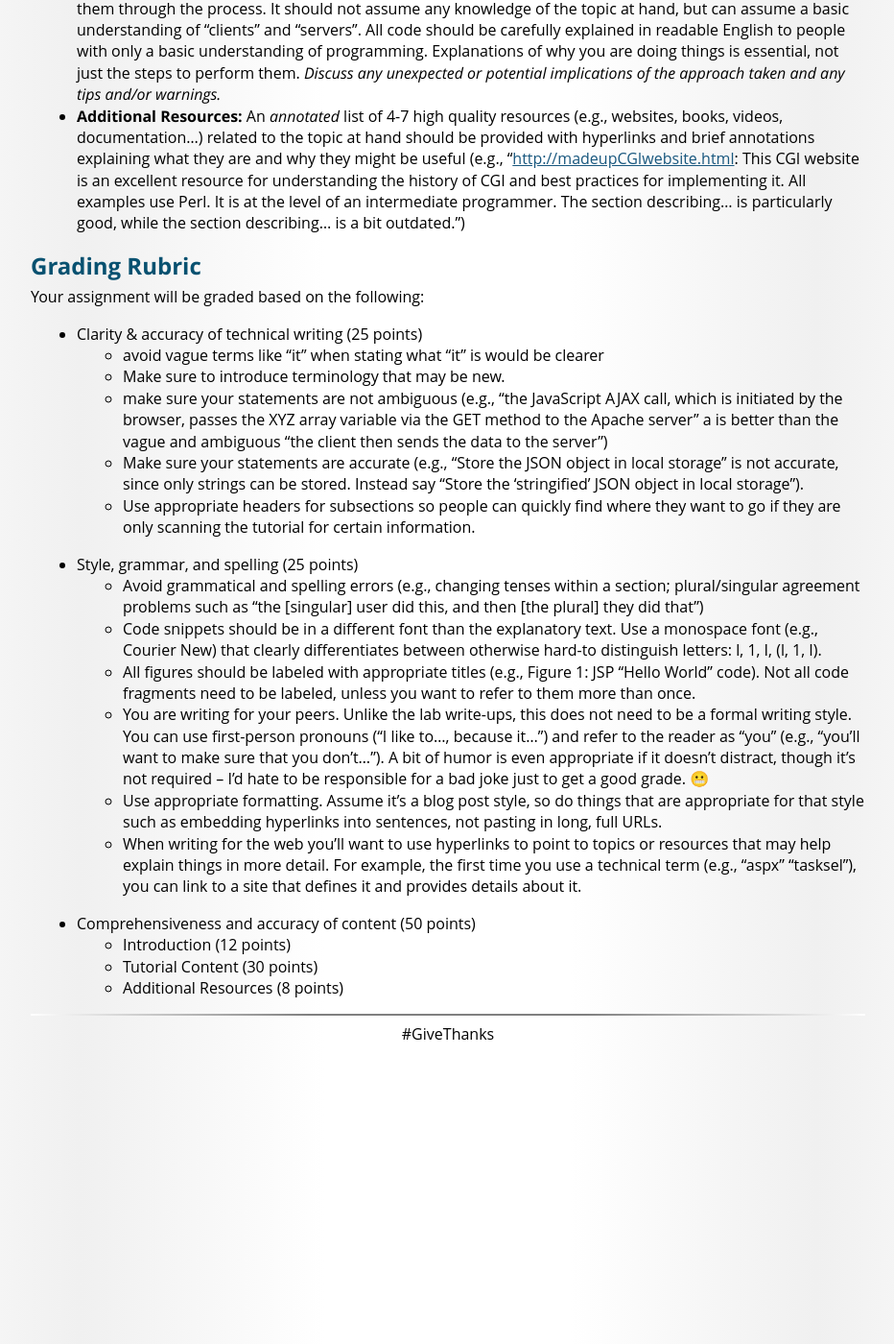
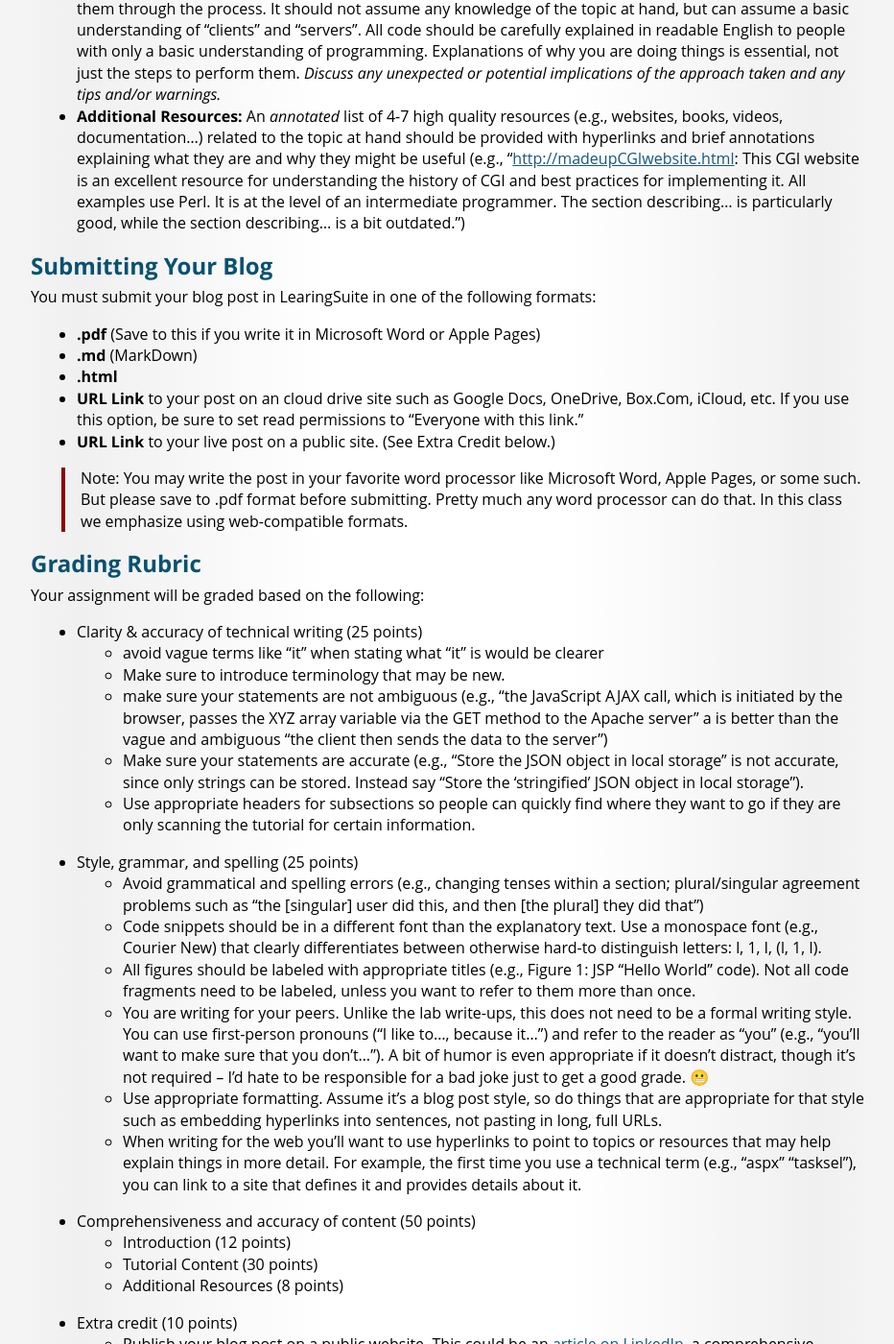
Before and after one commit to BYU-ITC-210/BYU-ITC-210.github.io, a Jekyll site: the page built from WR1-Tutorial-Blog.md, in a window 1280 px wide and 1400 px high, scrolled down 699 px. Shown: the whole window at 96% size, without its empty margins (173-1105 px from the left). Built offline with Jekyll 4.4.1, drawn with Linux system fonts in a browser that asks for light colours; some web fonts are replaced; before the commit the page ends 1798 px from its top, so only the background shows below that; some of the changed text lies outside the part shown.

Commit message:
Update Writing 1

```diff
--- a/WR1-Tutorial-Blog.md
+++ b/WR1-Tutorial-Blog.md
@@ -22,6 +22,17 @@ __Step 2:__ Write a blog post approximately 1,500 words (e.g., about 3-4 single
 * __Tutorial:__ The actual steps that those completing the tutorial will need to take, _along with explanatory text_ (why you are recommending what you’re recommending), commented code snippets and/or screen shots to walk them through the process. It should not assume any knowledge of the topic at hand, but can assume a basic understanding of “clients” and “servers”. All code should be carefully explained in readable English to people with only a basic understanding of programming. Explanations of why you are doing things is essential, not just the steps to perform them. _Discuss any unexpected or potential implications of the approach taken and any tips and/or warnings._
 * __Additional Resources:__ An _annotated_ list of 4-7 high quality resources (e.g., websites, books, videos, documentation…) related to the topic at hand should be provided with hyperlinks and brief annotations explaining what they are and why they might be useful (e.g., “[http://madeupCGIwebsite.html](about:blank): This CGI website is an excellent resource for understanding the history of CGI and best practices for implementing it. All examples use Perl. It is at the level of an intermediate programmer. The section describing... is particularly good, while the section describing... is a bit outdated.”)
 
+## Submitting Your Blog
+
+You must submit your blog post in LearingSuite in one of the following formats:
+* __.pdf__ (Save to this if you write it in Microsoft Word or Apple Pages)
+* __.md__ (MarkDown)
+* __.html__
+* __URL Link__ to your post on an cloud drive site such as Google Docs, OneDrive, Box.Com, iCloud, etc. If you use this option, be sure to set read permissions to "Everyone with this link."
+* __URL Link__ to your live post on a public site. (See Extra Credit below.)
+
+> Note: You may write the post in your favorite word processor like Microsoft Word, Apple Pages, or some such. But please save to .pdf format before submitting. Pretty much any word processor can do that. In this class we emphasize using web-compatible formats.
+
 ## Grading Rubric
 
 Your assignment will be graded based on the following:
@@ -43,3 +54,5 @@ Your assignment will be graded based on the following:
     * Introduction (12 points)
     * Tutorial Content (30 points)
     * Additional Resources (8 points)
+* Extra credit (10 points)
+    * Publish your blog post on a public website. This could be an [article on LinkedIn](https://www.linkedin.com/help/linkedin/answer/47538/publish-articles-on-linkedin?lang=en), a comprehensive answer on [StackOverflow](https://stackoverflow.com/), a [GitHub Gist](https://docs.github.com/en/github/writing-on-github/editing-and-sharing-content-with-gists/creating-gists), a post on your own blog, or a helpful article on numerous other blogging or content management systems.
```
